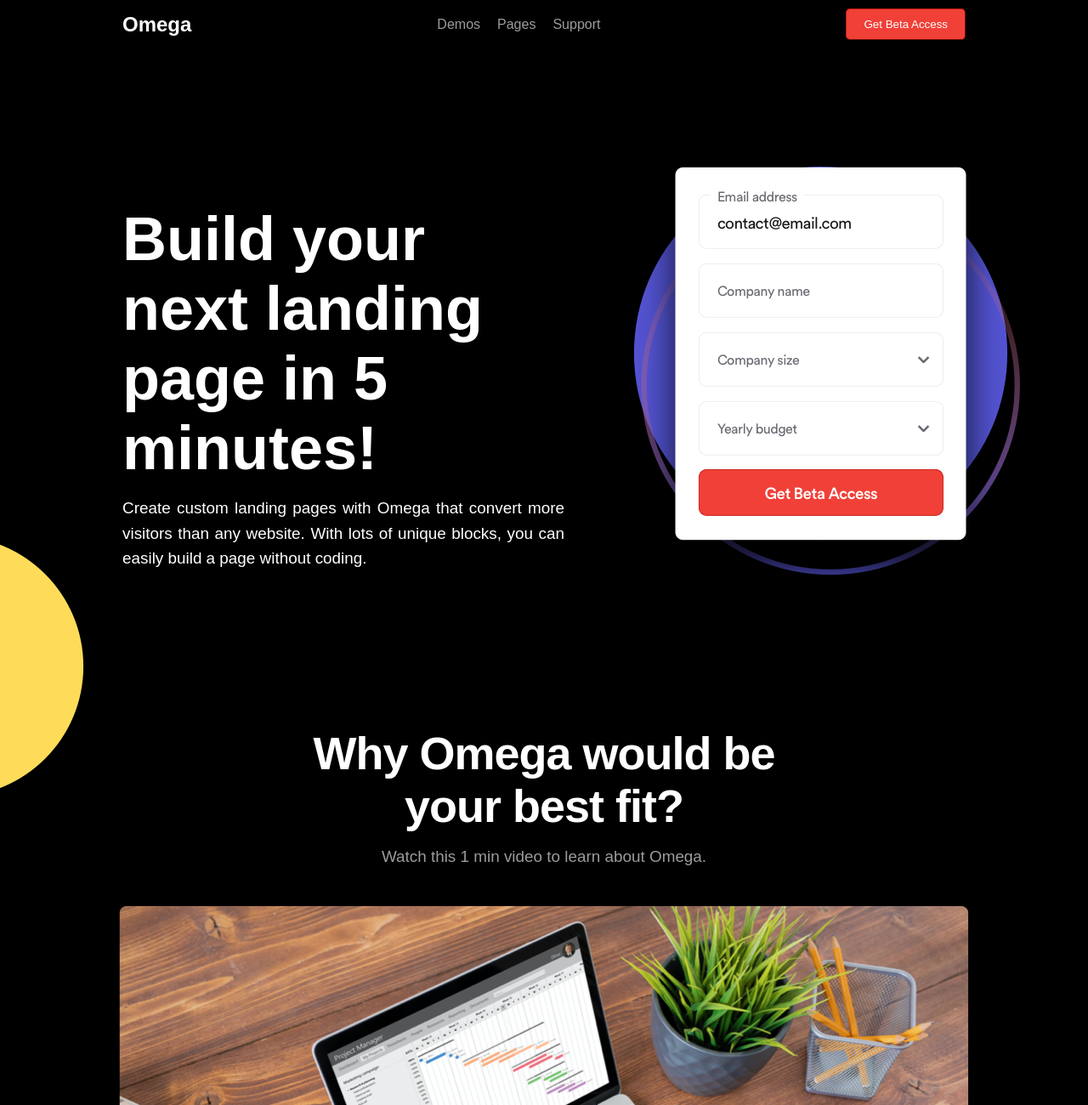
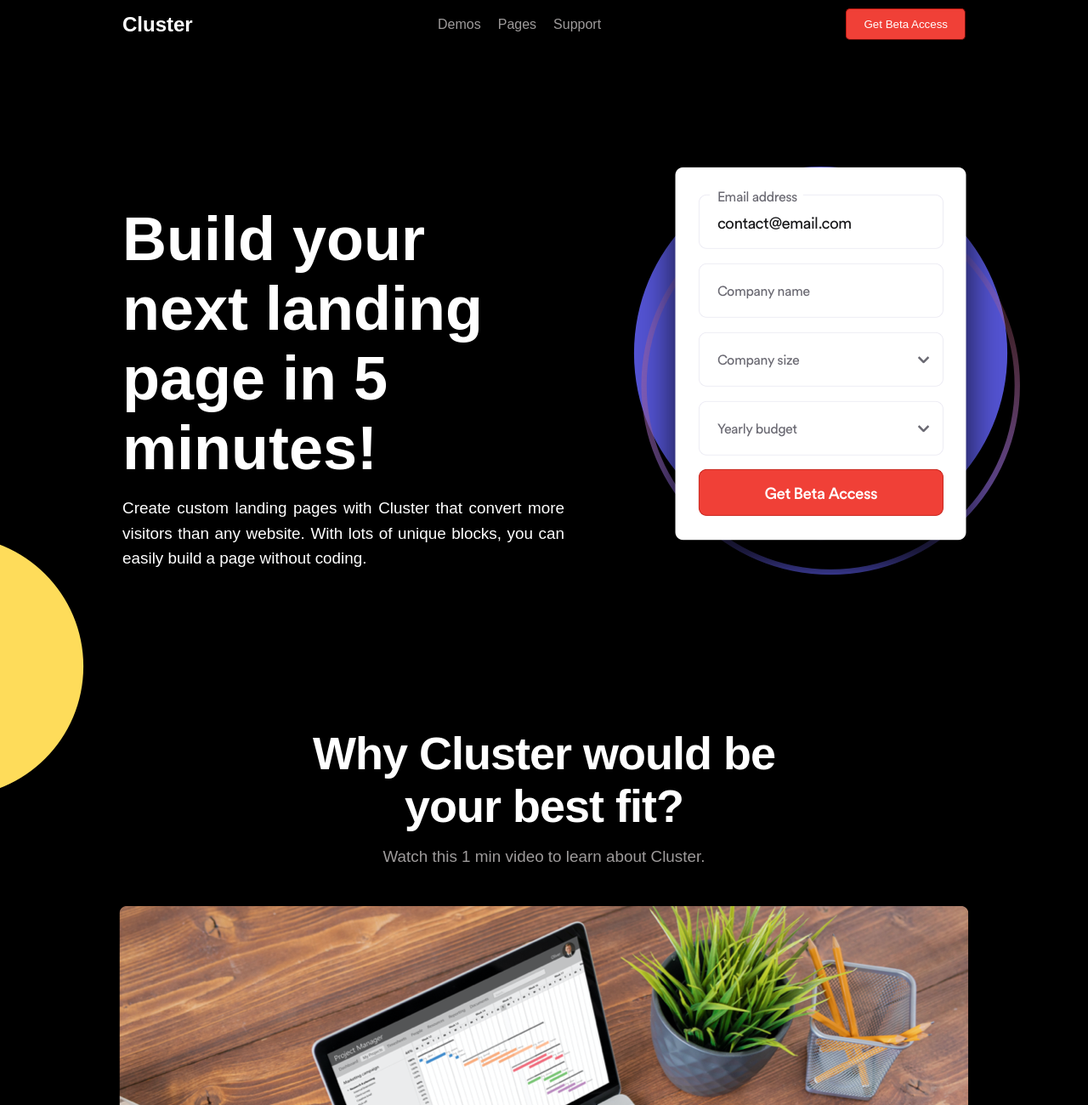
Before and after one commit to Rohithbb19/f22-landing-page, a plain HTML site: page index.html in a window 1280 px wide. Shown: the top 1300 px of the page at 85% size. Drawn offline with Linux system fonts and the light colour scheme; a web font is replaced by a local one.

Commit message:
Update index.html

```diff
--- a/index.html
+++ b/index.html
@@ -4,7 +4,7 @@
     <meta charset="UTF-8">
     <meta http-equiv="X-UA-Compatible" content="IE=edge">
     <meta name="viewport" content="width=device-width, initial-scale=1.0">
-    <title>OMEGA</title>
+    <title>CLUSTER</title>
     <link rel="stylesheet" href="style.css">
     <link href="https://fonts.cdnfonts.com/css/circular-std" rel="stylesheet">
 </head>
@@ -15,7 +15,7 @@
     <header>
         <div class="navbar flexrow">
             <div class="navlogo">
-                <h2>Omega</h2>
+                <h2>Cluster</h2>
             </div>
             <div class="navtext flexrow">
                 <a>Demos</a>
@@ -32,7 +32,7 @@
         <div class="flexrow cover">
             <div class="covertext">
                 <h1>Build your next landing page in 5 minutes!</h1>
-                <p>Create custom landing pages with Omega that convert more visitors than any website.
+                <p>Create custom landing pages with Cluster that convert more visitors than any website.
                     With lots of unique blocks, you can easily build a page without coding.</p>
             </div>
             <div>
@@ -42,8 +42,8 @@
 
         <!-- vcover -->
         <div class="vcover flexcolumn">
-                <h1>Why Omega would be your best fit?</h1><br>
-                <p>Watch this 1 min video to learn about Omega.</p><br><br>
+                <h1>Why Cluster would be your best fit?</h1><br>
+                <p>Watch this 1 min video to learn about Cluster.</p><br><br>
                 <img class="vcover-img" src="assets/rectangle.png" alt="video">
         </div>
         <div class="iconl flexcolumn">
```
